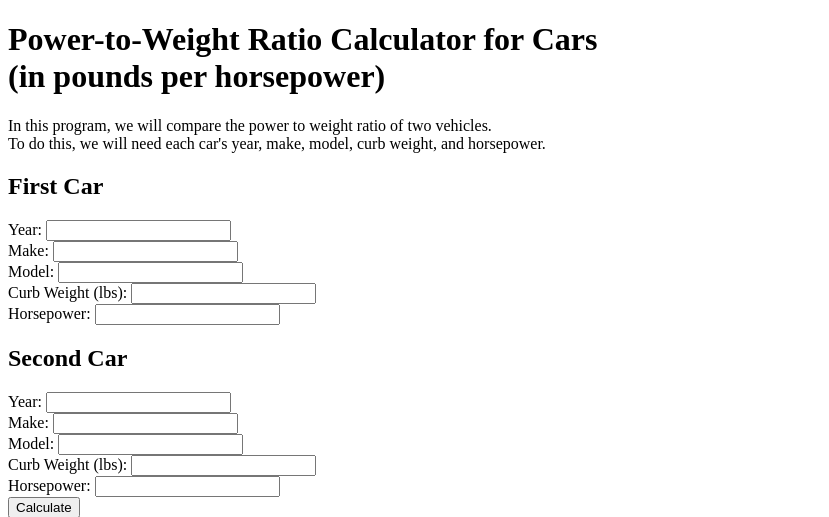
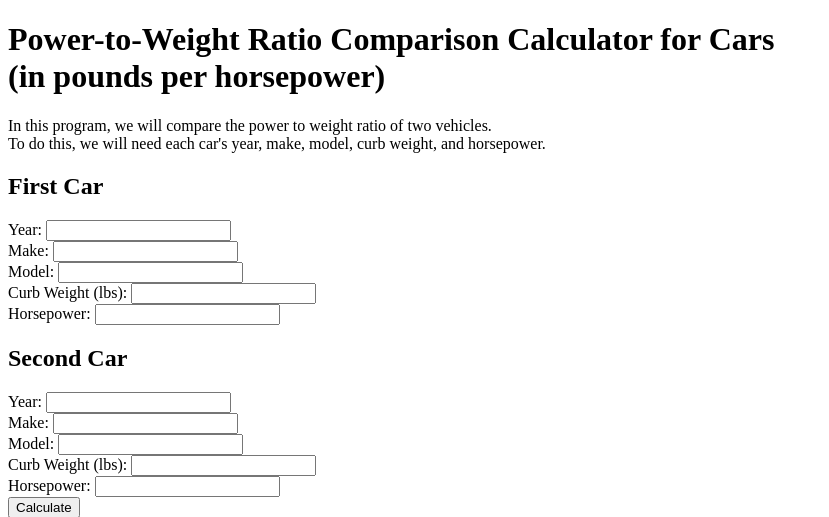
Before and after one commit to Malvore/car-flask-app, a Flask app: page / in a window 1280 px wide. Shown: the top 517 px of the page, without its empty margins (0-829 px from the left). Run offline with Flask 3, Linux system fonts and the light colour scheme.

Commit message:
fixed header

```diff
--- a/templates/index.html
+++ b/templates/index.html
@@ -7,7 +7,7 @@
   </head>
   <body>
     <h1>
-    Power-to-Weight Ratio Calculator for Cars <br />
+    Power-to-Weight Ratio Comparison Calculator for Cars <br />
     (in pounds per horsepower)
     </h1>
     <p>
```
